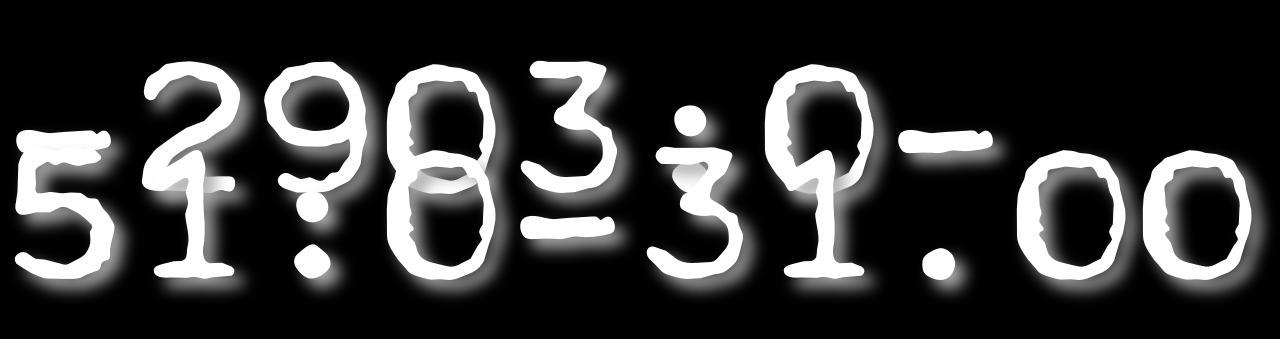
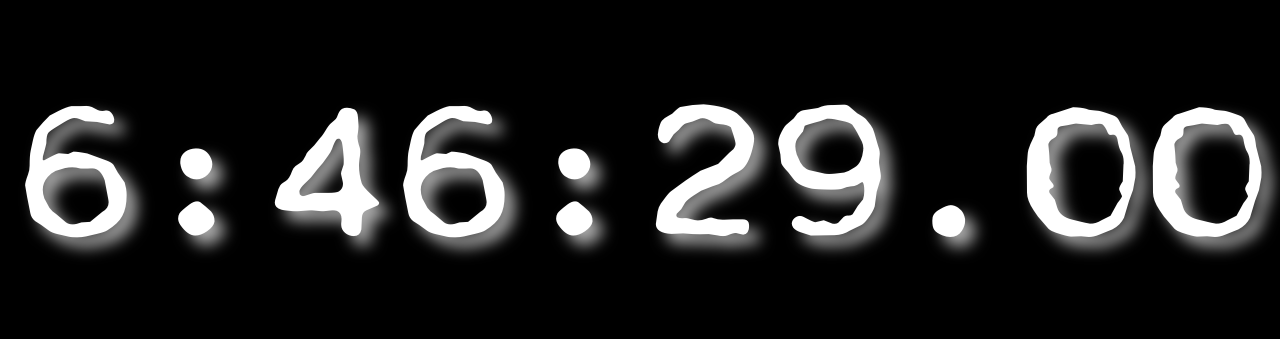
Before and after one commit to Dumba/JsUtils, a plain HTML site: page CountDown/CountDown.html in a window 1280 px wide. Shown: the part 255-594 px from the top of the page. Drawn offline with Linux system fonts and the light colour scheme.

Commit message:
CountDown: end today

```diff
--- a/CountDown/CountDown.html
+++ b/CountDown/CountDown.html
@@ -45,7 +45,8 @@
     <div id="time">00:00:00.00</div>
     <script>
         document.addEventListener('DOMContentLoaded', function () {
-            var finish = new Date('2019-03-02 11:37:00');
+            var now = new Date();
+            var finish = new Date(now.getFullYear(), now.getMonth(), now.getDate(), 17, 14, 0);
             console.log('start');
             setInterval(() => {
                 var remains = finish - Date.now();
```
